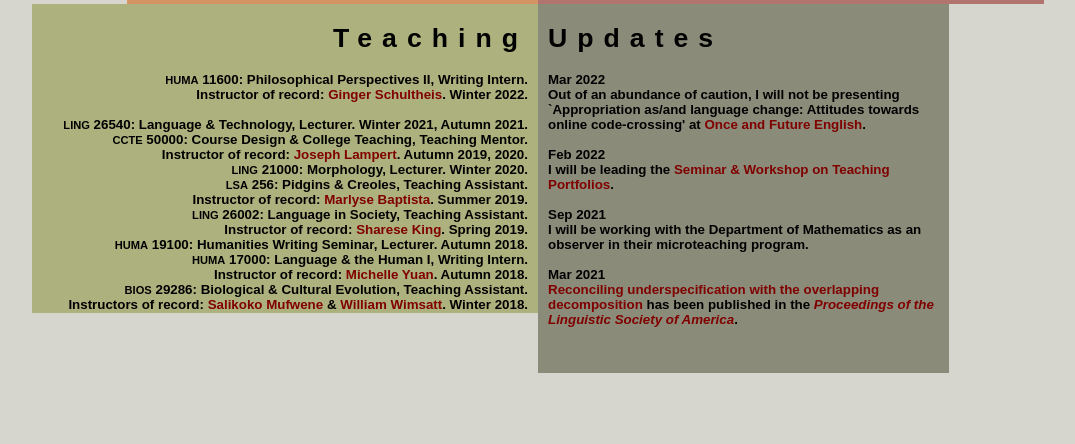
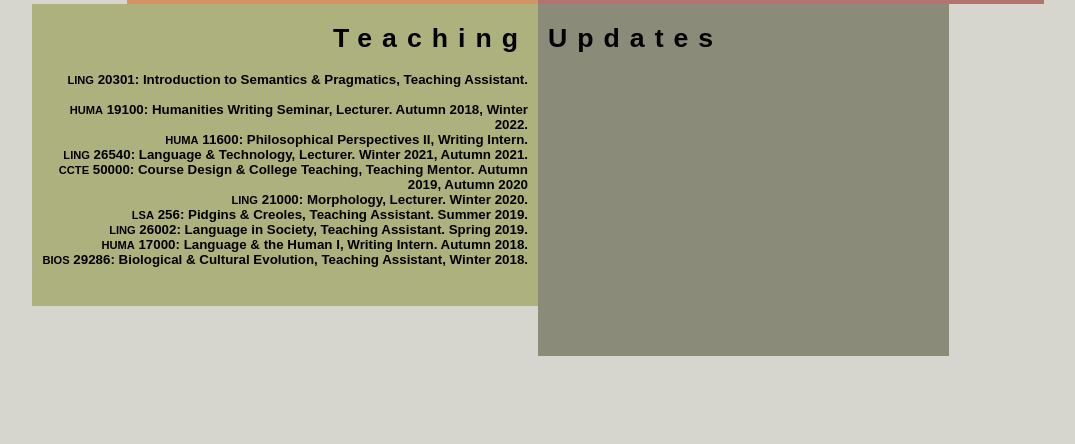
Before and after one commit to suppletive/elixir, a plain HTML site: page index.html in a window 1280 px wide. Shown: the part 356-800 px from the top of the page, without its empty margins (102-1177 px from the left). Drawn offline with Linux system fonts and the light colour scheme.

Commit message:
Update index.html

```diff
--- a/index.html
+++ b/index.html
@@ -82,7 +82,7 @@ trantruong [at] uchicago.edu<br />
 <p>For the 2020&ndash;21 academic year, I am a member of the <a href="https://www.linguisticsociety.org/about/who-we-are/committees/linguistics-higher-education">Linguistics in Higher Education Committee</a>, a <a href="https://teaching.uchicago.edu/about/people/cct-fellows-ay2019-20/">Chicago Center for Teaching Fellow</a>, and a Stuart Tave Teaching Fellow.</p>
 -->
 
-<p>For the 2021&ndash;22 academic year, I am a member of the <a href="https://www.linguisticsociety.org/about/who-we-are/committees/linguistics-higher-education">Linguistics in Higher Education Committee</a>, a Founding Member of the First-Generation Access &amp; Equity Subcommittee, a Lead Fellow at the <a href="https://teaching.uchicago.edu/about/people/cct-fellows-ay2019-20/">Chicago Center for Teaching &amp; Learning</a>, and a Writing Intern in the <a href="https://college.uchicago.edu/academics/humanities-core">Humanities Core</a>.</p>
+<p>For the 2021&ndash;22 academic year, I am a member of the <a href="https://www.linguisticsociety.org/about/who-we-are/committees/linguistics-higher-education">Linguistics in Higher Education Committee</a>, a Founding Member of the First-Generation Access &amp; Equity Subcommittee, and a Lead Fellow at the <a href="https://teaching.uchicago.edu/about/people/cct-fellows-ay2019-20/">Chicago Center for Teaching &amp; Learning</a>.</p>
 
 <!--
 Outside of linguistics, I am a hobby music photographer. I also maintain a ranking of <a href="https://www.evernote.com/l/AUMcW78XtplF9735kdPYQ6mGHqign8Wuzx4">Chicago-area venues</a>.
@@ -95,38 +95,28 @@ Outside of linguistics, I am a hobby music photographer. I also maintain a ranki
 <tr><td class="gamma" colspan="2">
 <h1>Teaching</h1>
 
+ <small>LING</small> 20301: Introduction to Semantics &amp; Pragmatics, Teaching Assistant.<br /><br />
+
+<small>HUMA</small> 19100: Humanities Writing Seminar, Lecturer. Autumn 2018, Winter 2022.<br />
  <small>HUMA</small> 11600: Philosophical Perspectives II, Writing Intern.<br />
- Instructor of record: <a href="https://www.gingerschultheis.com/">Ginger Schultheis</a>. Winter 2022.<br /><br />
-
  <small>LING</small> 26540: Language &amp; Technology, Lecturer. Winter 2021, Autumn 2021.<br />
-<small>CCTE</small> 50000: Course Design &amp; College Teaching, Teaching Mentor.<br />
-Instructor of record: <a href="https://teaching.uchicago.edu/about/people/all/">Joseph Lampert</a>. Autumn 2019, 2020.<br />
-
-
+<small>CCTE</small> 50000: Course Design &amp; College Teaching, Teaching Mentor. Autumn 2019, Autumn 2020<br />
  <small>LING</small> 21000: Morphology, Lecturer. Winter 2020.<br />
-
-<small>LSA</small> 256: Pidgins &amp; Creoles, Teaching Assistant.<br />
-Instructor of record: <a href="http://www-personal.umich.edu/~baptistm/">Marlyse Baptista</a>. Summer 2019.<br />
-
-<small>LING</small> 26002: Language in Society, Teaching Assistant.<br />
- Instructor of record: <a href="https://www.drshareseking.com/">Sharese King</a>. Spring 2019.<br />
+<small>LSA</small> 256: Pidgins &amp; Creoles, Teaching Assistant. Summer 2019.<br />
+<small>LING</small> 26002: Language in Society, Teaching Assistant. Spring 2019.<br />
 <!-- https://evaluations.uchicago.edu/evaluation.php?id=83808 -->
-
-<small>HUMA</small> 19100: Humanities Writing Seminar, Lecturer. Autumn 2018.<br />
-
-<small>HUMA</small> 17000: Language & the Human I, Writing Intern.<br />
- Instructor of record: <a href="https://voices.uchicago.edu/mmxyuan/">Michelle Yuan</a>. Autumn 2018.<br />
+<small>HUMA</small> 17000: Language & the Human I, Writing Intern. Autumn 2018.<br />
 <!-- https://evaluations.uchicago.edu/evaluation.php?id=80085 -->
-
-<small>BIOS</small> 29286: Biological & Cultural Evolution, Teaching Assistant.<br />
- Instructors of record: <a href="http://mufwene.uchicago.edu/">Salikoko Mufwene</a> & <a href="https://philosophy.uchicago.edu/faculty/wimsatt">William Wimsatt</a>. Winter 2018.
+<small>BIOS</small> 29286: Biological & Cultural Evolution, Teaching Assistant, Winter 2018.<br />
 <!-- https://evaluations.uchicago.edu/evaluation.php?id=71473 -->
  </td>
 
 <td class="delta" rowspan="2">
 <h1>Updates</h1>
 
-Mar 2022<br>
+
+
+<!--Mar 2022<br>
 Out of an abundance of caution, I will not be presenting `Appropriation as/and language change: Attitudes towards online code-crossing' at <a href="http://sites.nd.edu/once-and-future-english/">Once and Future English</a>.<br><br>
 
 Feb 2022<br>
@@ -137,7 +127,7 @@ Sep 2021<br>
 
 Mar 2021<br>
 <a href="http://www.journals.linguisticsociety.org/proceedings/index.php/PLSA/article/view/5007">Reconciling underspecification with the overlapping decomposition</a> has been published in the <a href="https://journals.linguisticsociety.org/proceedings/"><i>Proceedings of the Linguistic Society of America</i></a>.<br /><br />
-
+--->
 <!--
 8 Jan 2021<br />
 I will present `Reconciling underspecification with the overlapping decomposition' at the <a href="https://www.linguisticsociety.org/event/lsa-2021-annual-meeting">95th Annual Meeting of the Linguistic Society of America</a>.<br /><br />
```
